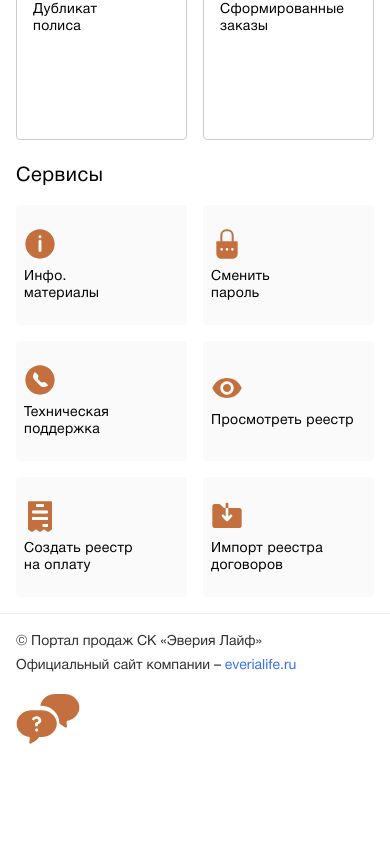
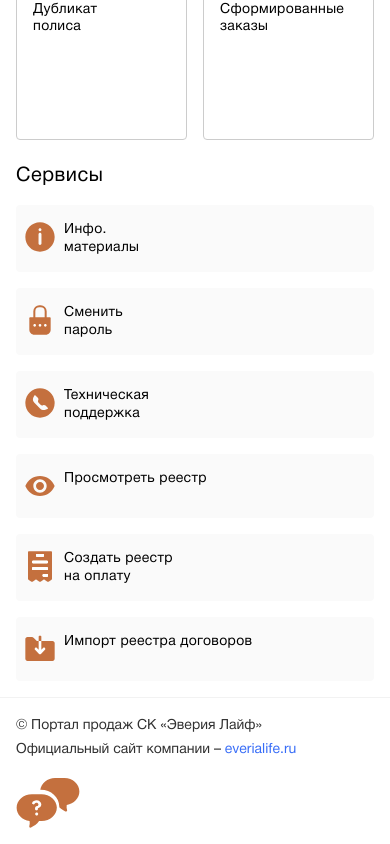
Before and after one commit to dzhuchkov-spider/everialife, a React (Vite) app: page / in a window 390 px wide. Shown: the part 1124-1968 px from the top of the page. Before the commit the page ends 1884 px from the top, so only its background shows below. Built offline with nearby package versions, Linux system fonts and the light colour scheme.

Commit message:
Main mobile 1

```diff
--- a/src/components/MainPage.tsx
+++ b/src/components/MainPage.tsx
@@ -215,9 +215,9 @@ const MainPage: React.FC = () => {
             </h2>
             <div className="w-full sm:w-full lg:w-[664px] flex gap-4 sm:gap-6 lg:gap-8 flex-wrap">
               {serviceCards.map((service, index) => (
-                <div key={index} className="w-[calc(50%-8px)] sm:w-[calc(33.333%-16px)] lg:w-[200px] h-[120px] sm:h-[140px] px-2 sm:px-3 py-4 sm:py-6 bg-[#fafafa] rounded flex flex-col justify-center items-start gap-2 sm:gap-3 cursor-pointer hover:shadow-md transition-shadow">
-                  <div className="flex flex-col gap-2 sm:gap-3">
-                    <img src={service.icon} alt={service.title} className="w-8 h-8" />
+                <div key={index} className="w-full sm:w-[calc(33.333%-16px)] lg:w-[200px] h-auto sm:h-[140px] px-2 sm:px-3 py-4 sm:py-6 bg-[#fafafa] rounded flex flex-row sm:flex-col justify-start sm:justify-center items-start gap-2 sm:gap-3 cursor-pointer hover:shadow-md transition-shadow">
+                  <div className="flex flex-row sm:flex-col gap-2 sm:gap-3">
+                    <img src={service.icon} alt={service.title} className="w-8 h-8 flex-shrink-0" />
                     <div className="text-sm sm:text-lg lg:text-xl font-normal text-black leading-tight tracking-wide">
                       {service.title.split('\n').map((line, i) => (
                         <React.Fragment key={i}>
```
